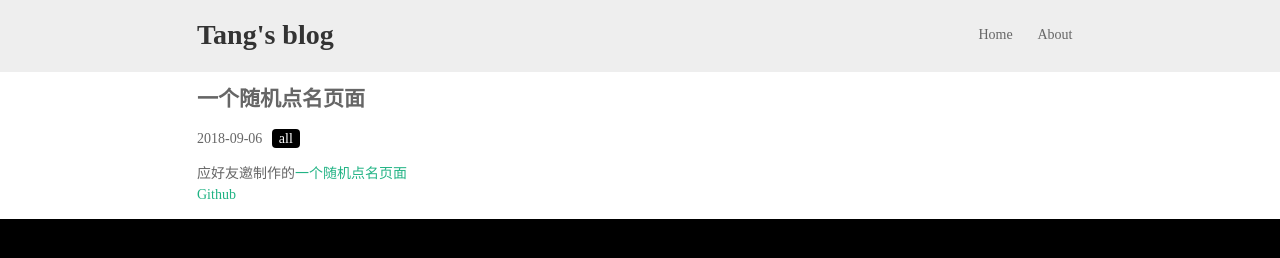
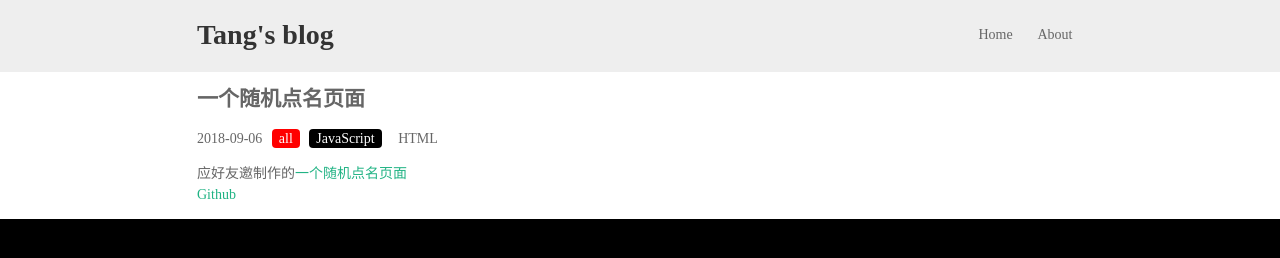
Before and after one commit to xiaomingTang/tang_blog, a website: page articles/rollcall/index.html in a window 1280 px wide. Drawn offline with nearby package versions, Linux system fonts and the light colour scheme.

Commit message:
modify tags

```diff
--- a/articles/rollcall/index.html
+++ b/articles/rollcall/index.html
@@ -37,7 +37,9 @@
     <h2>一个随机点名页面</h2>
     <div>
       <span class="date">2018-09-06</span>
-      <span class="tag tag-all tag-javascript tag-html">all</span>
+      <span class="tag tag-all">all</span>
+      <span class="tag tag-javascript">JavaScript</span>
+      <span class="tag tag-html">HTML</span>
     </div>
     <div class="content" id="content">
       <!-- 正文写在此处 -->
```
